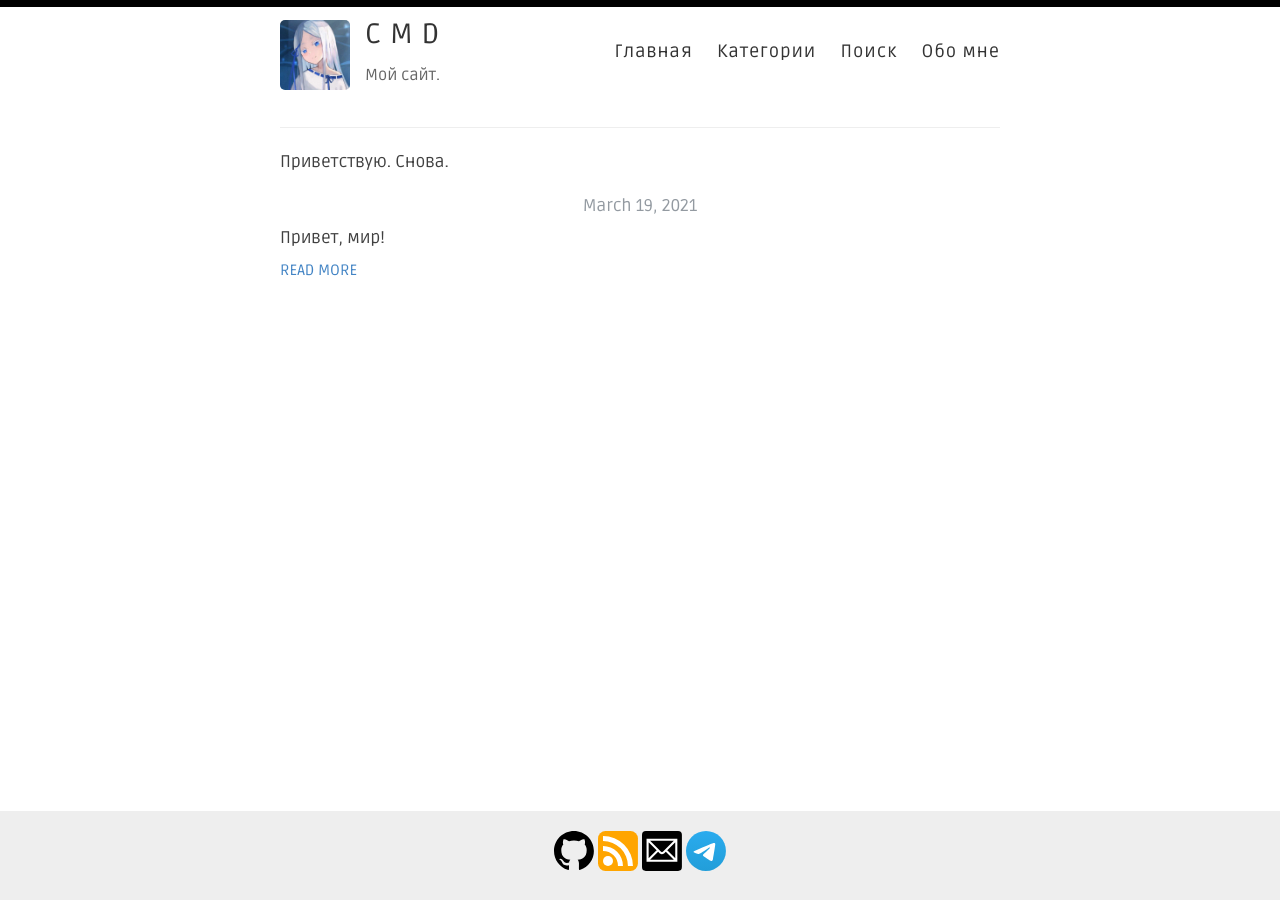
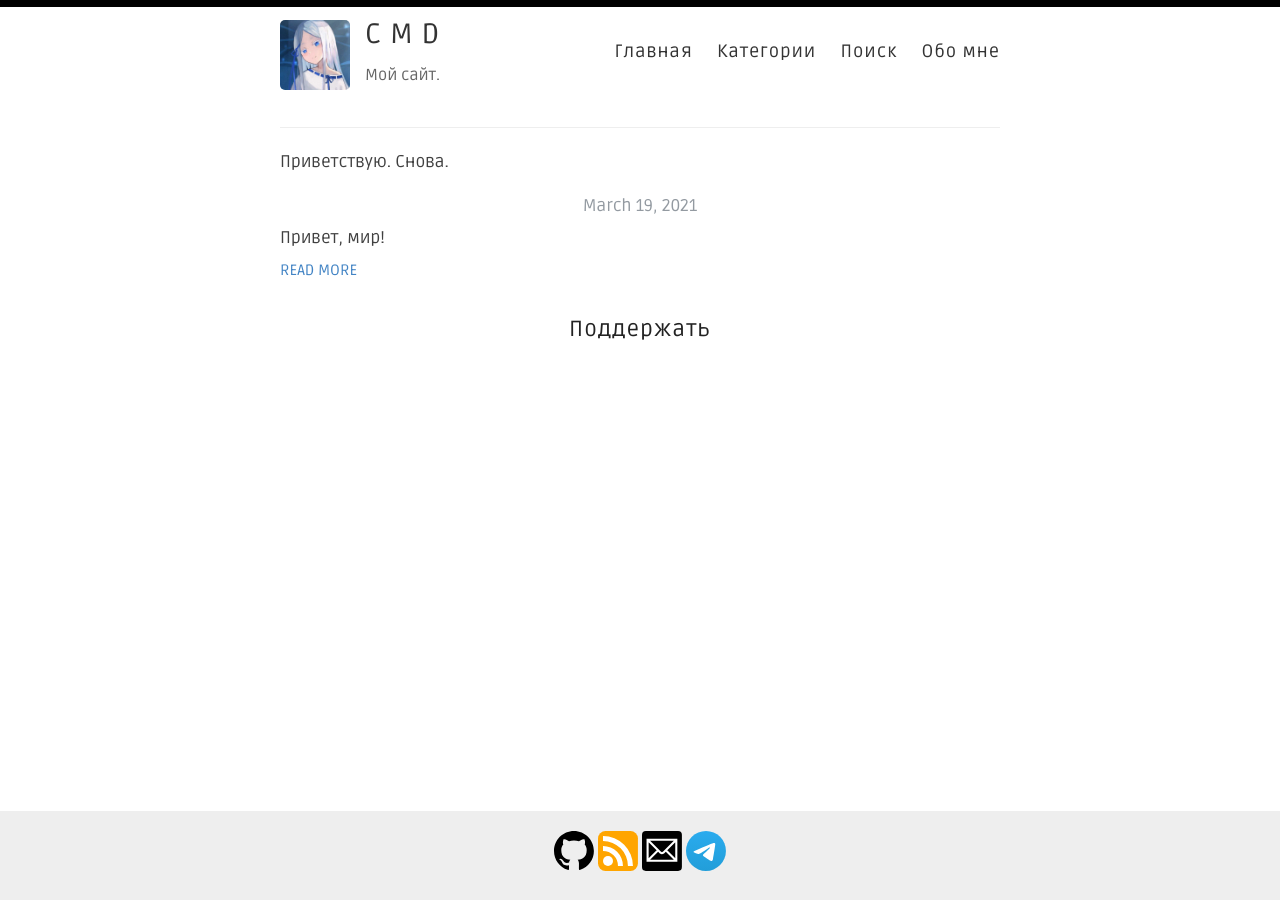
Before and after one commit to cmd410/cmd410.github.io, a Jekyll site: the page built from index.html, in a window 1280 px wide. Built offline with Jekyll 4.4.1, drawn with Linux system fonts in a browser that asks for light colours; a script that is not in the unit is left out; the list of posts is cut into pages by our own code.

Commit message:
add donate links

```diff
--- a/assets/style.scss
+++ b/assets/style.scss
@@ -332,6 +332,26 @@ p > img {
   @include mobile {
     margin: 3px 0;
   }
+}
+
+.donate {
+  display: flex;
+  align-content: center;
+  justify-content: center;
+}
+
+.bmc-btn {
+  margin: 12px;
+  min-width: 100px !important;
+  height: 32px !important;
+  font-size: 16px !important;
+  border-radius: 4px !important;
+  padding: 0px 12px !important;
+}
+
+.liberapay-btn {
+  margin: 12px;
+  min-width: 100px !important;
 }
 
 nav {
--- a/index.html
+++ b/index.html
@@ -51,3 +51,12 @@ layout: default
   </div>
   {% endif %}
 </div>
+
+
+<h2>Поддержать</h2>
+<div class="donate">
+  <script src="https://liberapay.com/CrystalMeltingDot/widgets/button.js"></script>
+  <noscript><a href="https://liberapay.com/CrystalMeltingDot/donate"><img alt="Donate using Liberapay" src="https://liberapay.com/assets/widgets/donate.svg"></a></noscript>
+  <script type="text/javascript" src="https://cdnjs.buymeacoffee.com/1.0.0/button.prod.min.js" data-name="bmc-button" data-slug="cmd410" data-color="#5F7FFF" data-emoji="☕"  data-font="Cookie" data-text="Buy me a coffee" data-outline-color="#000000" data-font-color="#ffffff" data-coffee-color="#FFDD00" ></script>
+  <noscript><a href="https://www.buymeacoffee.com/cmd410">Buy me a coffee</a></noscript>
+</div>
```
